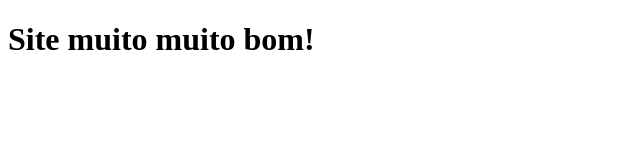
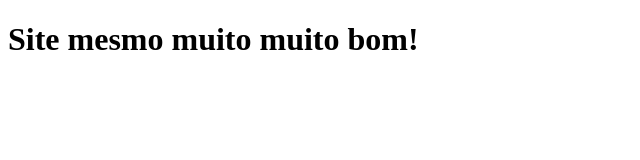
Before and after one commit to FranciscoGameiro2004/Myrep, a plain HTML site: page index.html in a window 1280 px wide. Shown: the whole page, without its empty margins (0-640 px from the left). Drawn offline with Linux system fonts and the light colour scheme.

Commit message:
change index.html

```diff
--- a/index.html
+++ b/index.html
@@ -1,3 +1,3 @@
 <!DOCTYPE html>
-<h1>Site muito muito bom! </h1>
+<h1>Site mesmo muito muito bom! </h1>
 </html>
```
